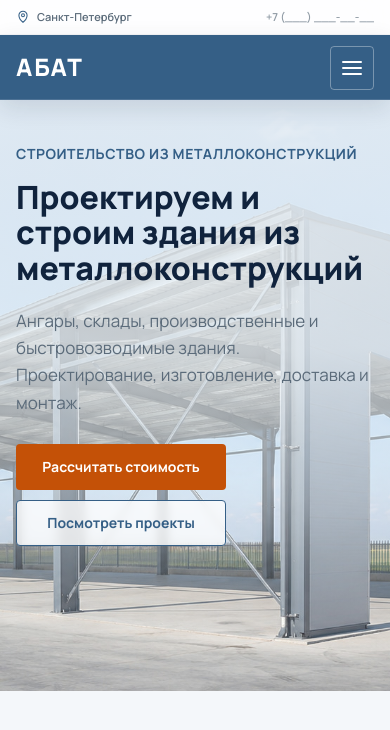
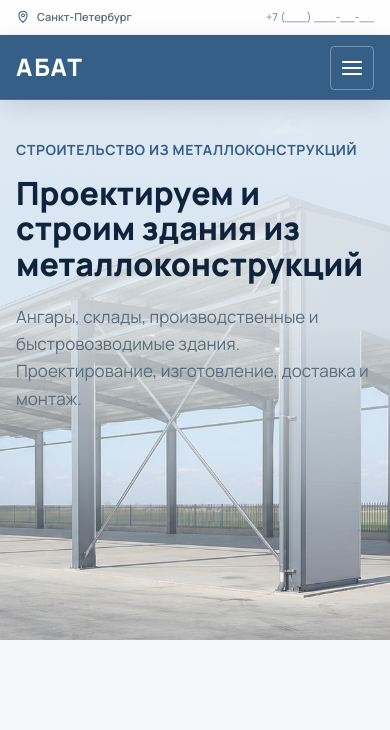
Before and after one commit to Piertotum1ocomotor/abat-site, a Next.js app: page / in a window 390 px wide. Shown: the top 730 px of the page. Built offline with nearby package versions, Linux system fonts and the light colour scheme.

Commit message:
feat: simplify responsive homepage hero

```diff
--- a/src/components/sections/Hero.module.css
+++ b/src/components/sections/Hero.module.css
@@ -8,7 +8,7 @@
   position: relative;
   width: 100%;
   min-width: 0;
-  min-height: clamp(560px, 64svh, 680px);
+  min-height: clamp(500px, 58svh, 620px);
   display: flex;
   overflow: hidden;
   isolation: isolate;
@@ -25,11 +25,6 @@
   object-position: 60% center;
 }
 
-/*
- * Полноразмерный стально-голубой слой:
- * начинается от левого края баннера,
- * занимает всю высоту и плавно исчезает справа.
- */
 .overlay {
   position: absolute;
   inset: 0;
@@ -60,7 +55,7 @@
 .content {
   width: min(100%, 700px);
   min-width: 0;
-  padding-block: clamp(56px, 7vw, 88px);
+  padding-block: clamp(56px, 7vw, 84px);
 }
 
 .eyebrow {
@@ -91,59 +86,6 @@
   line-height: 1.6;
 }
 
-.actions {
-  margin-top: 32px;
-  display: flex;
-  flex-wrap: wrap;
-  gap: 12px;
-}
-
-.primaryAction,
-.secondaryAction {
-  width: 220px;
-  min-height: 52px;
-  padding: 0 16px;
-  display: inline-flex;
-  align-items: center;
-  justify-content: center;
-  flex: 0 0 auto;
-  border-radius: var(--radius-button);
-  font-size: 15px;
-  font-weight: 700;
-  line-height: 1.25;
-  text-align: center;
-  transition:
-    background-color var(--motion-fast) var(--motion-easing),
-    border-color var(--motion-fast) var(--motion-easing),
-    color var(--motion-fast) var(--motion-easing);
-}
-
-.primaryAction {
-  background: var(--color-primary);
-  color: var(--color-on-primary);
-}
-
-.primaryAction:hover {
-  background: var(--color-primary-hover);
-}
-
-.primaryAction:active {
-  background: var(--color-primary-active);
-}
-
-.secondaryAction {
-  background: rgb(255 255 255 / 78%);
-  color: var(--color-secondary);
-  border: 1px solid var(--color-secondary);
-  backdrop-filter: blur(4px);
-}
-
-.secondaryAction:hover {
-  background: var(--color-secondary-soft);
-  border-color: var(--color-secondary-hover);
-  color: var(--color-secondary-hover);
-}
-
 /* Описание немного контрастнее от планшета и выше */
 
 @media (min-width: 768px) {
@@ -156,7 +98,7 @@
 
 @media (min-width: 768px) and (max-width: 1199px) {
   .banner {
-    min-height: clamp(470px, 54svh, 540px);
+    min-height: clamp(440px, 50svh, 510px);
   }
 
   .image {
@@ -180,13 +122,7 @@
 
   .content {
     width: min(100%, 640px);
-    padding-block: 52px;
-  }
-
-  .primaryAction,
-  .secondaryAction {
-    width: 220px;
-    min-height: 50px;
+    padding-block: 50px;
   }
 }
 
@@ -194,7 +130,7 @@
 
 @media (max-width: 767px) {
   .banner {
-    min-height: clamp(540px, 70svh, 620px);
+    min-height: clamp(470px, 64svh, 560px);
   }
 
   .image {
@@ -203,10 +139,6 @@
     transform-origin: 68% 28%;
   }
 
-  /*
-   * На мобильных сохраняем прежнюю вертикальную форму градиента,
-   * но используем тот же стально-голубой цвет.
-   */
   .overlay {
     background: linear-gradient(
       180deg,
@@ -224,51 +156,10 @@
 
   .content {
     width: 100%;
-    padding-block: 44px 52px;
+    padding-block: 40px 44px;
   }
 
   .description {
     margin-top: 20px;
   }
-
-  .actions {
-    margin-top: 28px;
-    gap: 10px;
-  }
 }
-
-/* Средние мобильные экраны */
-
-@media (min-width: 480px) and (max-width: 767px) {
-  .primaryAction,
-  .secondaryAction {
-    width: 208px;
-    min-height: 48px;
-    padding-inline: 12px;
-    font-size: 14px;
-  }
-}
-
-/* Узкие мобильные экраны */
-
-@media (max-width: 479px) {
-  .actions {
-    flex-direction: column;
-    align-items: flex-start;
-  }
-
-  .primaryAction,
-  .secondaryAction {
-    width: 210px;
-    min-height: 46px;
-    padding-inline: 12px;
-    font-size: 14px;
-  }
-}
-
-@media (prefers-reduced-motion: reduce) {
-  .primaryAction,
-  .secondaryAction {
-    transition: none;
-  }
-}
--- a/src/components/sections/Hero.tsx
+++ b/src/components/sections/Hero.tsx
@@ -1,5 +1,4 @@
 import Image from "next/image";
-import Link from "next/link";
 
 import type { HeroContent } from "@/types/home";
 
@@ -43,24 +42,6 @@ export function Hero({ content }: HeroProps) {
             </h1>
 
             <p className={styles.description}>{content.description}</p>
-
-            <div className={styles.actions}>
-              <Link
-                href={content.primaryAction.href}
-                className={styles.primaryAction}
-              >
-                {content.primaryAction.label}
-              </Link>
-
-              {content.secondaryAction ? (
-                <Link
-                  href={content.secondaryAction.href}
-                  className={styles.secondaryAction}
-                >
-                  {content.secondaryAction.label}
-                </Link>
-              ) : null}
-            </div>
           </div>
         </div>
       </div>
--- a/src/content/home.ts
+++ b/src/content/home.ts
@@ -8,16 +8,6 @@ export const heroContent = {
   description:
     "Ангары, склады, производственные и быстровозводимые здания. Проектирование, изготовление, доставка и монтаж.",
 
-  primaryAction: {
-    label: "Рассчитать стоимость",
-    href: "/#cost-estimate",
-  },
-
-  secondaryAction: {
-    label: "Посмотреть проекты",
-    href: "/proekty",
-  },
-
   image: {
     src: "/images/hero/hero-building-v2.jpg",
     alt: "Промышленное здание из металлоконструкций",
--- a/src/types/home.ts
+++ b/src/types/home.ts
@@ -1,10 +1,8 @@
-import type { MediaAsset, SiteAction } from "@/types/site";
+import type { MediaAsset } from "@/types/site";
 
 export type HeroContent = {
   eyebrow?: string;
   title: string;
   description: string;
-  primaryAction: SiteAction;
-  secondaryAction?: SiteAction;
   image: MediaAsset | null;
 };
```
